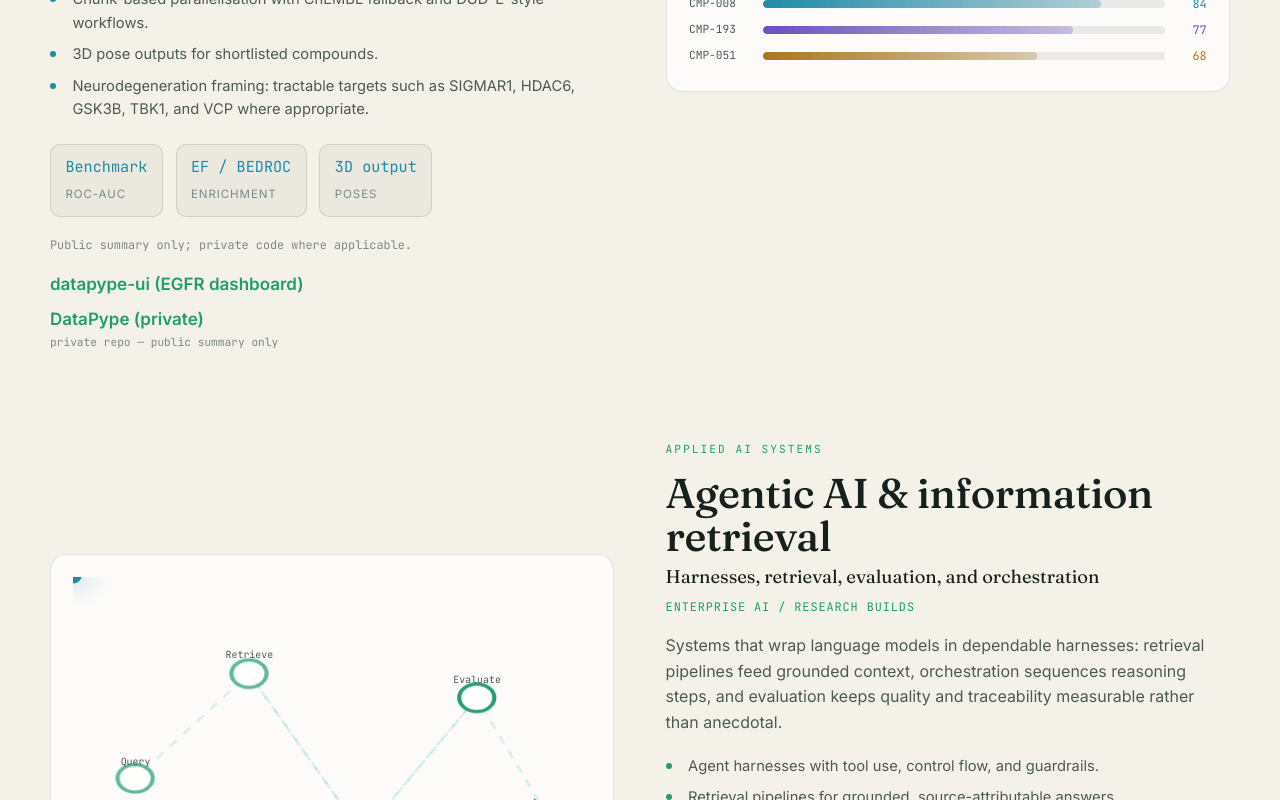
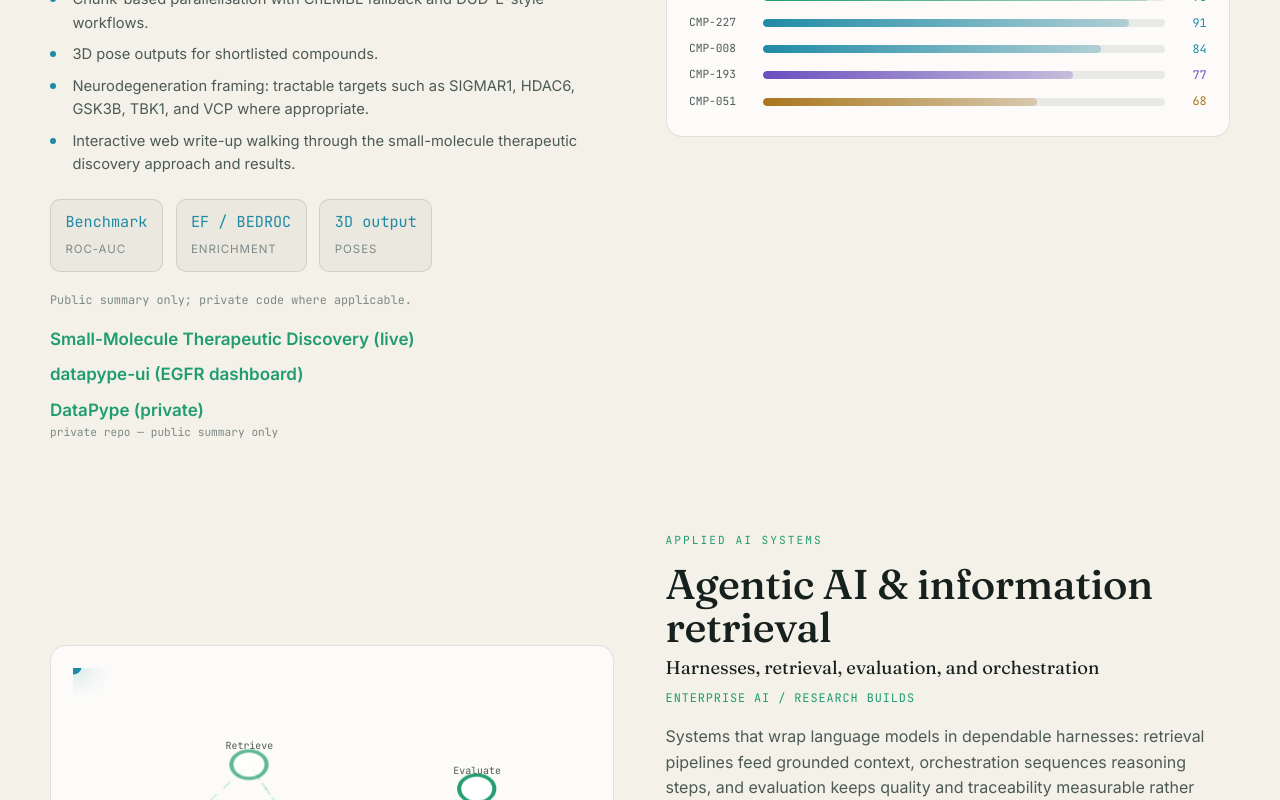
Before and after one commit to kevincallan/kevincallan.github.io, a React (Vite) app: page / in a window 1280 px wide. Shown: the part 2600-3400 px from the top of the page. Built offline with nearby package versions, Linux system fonts and the light colour scheme.

Commit message:
Link live Small-Molecule Therapeutic Discovery site
Add the public Vercel write-up (small-molecule-therapeutic-discovery.
vercel.app) to the DataPype case study and surface it in the repo atlas
in place of the private mid-project presentation entry.

```diff
--- a/src/data/caseStudies.js
+++ b/src/data/caseStudies.js
@@ -17,6 +17,7 @@ export const caseStudies = [
       "Chunk-based parallelisation with ChEMBL fallback and DUD-E-style workflows.",
       "3D pose outputs for shortlisted compounds.",
       "Neurodegeneration framing: tractable targets such as SIGMAR1, HDAC6, GSK3B, TBK1, and VCP where appropriate.",
+      "Interactive web write-up walking through the small-molecule therapeutic discovery approach and results.",
     ],
     metrics: [
       { label: "ROC-AUC", value: "Benchmark" },
@@ -25,6 +26,7 @@ export const caseStudies = [
     ],
     note: "Public summary only; private code where applicable.",
     links: [
+      { label: "Small-Molecule Therapeutic Discovery (live)", href: "https://small-molecule-therapeutic-discovery.vercel.app/", public: true },
       { label: "datapype-ui (EGFR dashboard)", href: "https://github.com/kevincallan/datapype-ui", public: true },
       { label: "DataPype (private)", href: "https://github.com/kevincallan/DataPype", public: false },
     ],
--- a/src/data/projects.js
+++ b/src/data/projects.js
@@ -30,13 +30,13 @@ export const projects = [
     stack: ["TypeScript", "React"],
   },
   {
-    name: "datapype-mid-project-presentation",
+    name: "Small-Molecule Therapeutic Discovery",
     category: "molecular",
-    visibility: "private",
-    url: "https://github.com/kevincallan/datapype-mid-project-presentation",
-    summary: "Interactive MSc mid-project presentation for DataPype.",
-    why: "Design reference for this site's biotech aesthetic.",
-    stack: ["JavaScript", "Vite"],
+    visibility: "public",
+    url: "https://small-molecule-therapeutic-discovery.vercel.app/",
+    summary: "Live interactive write-up of the DataPype small-molecule discovery work.",
+    why: "Public walkthrough of the screening approach, methods, and results.",
+    stack: ["React", "Vite", "Vercel"],
   },
   {
     name: "Panomica",
```
